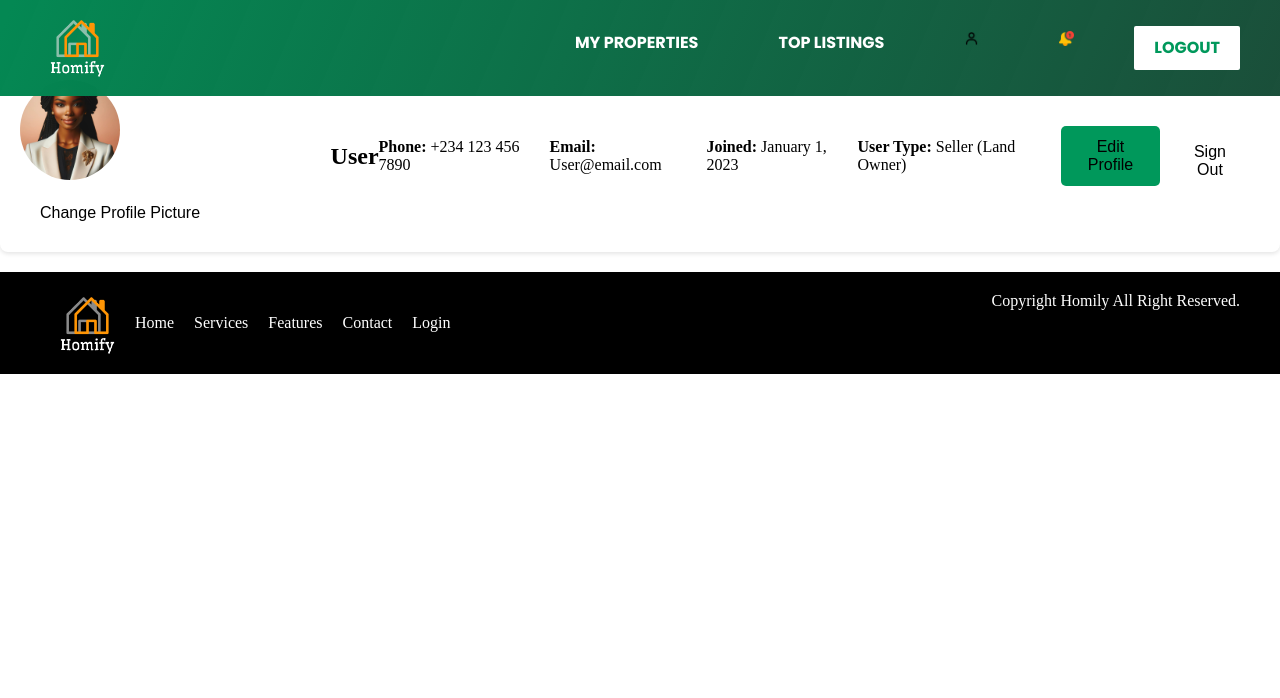
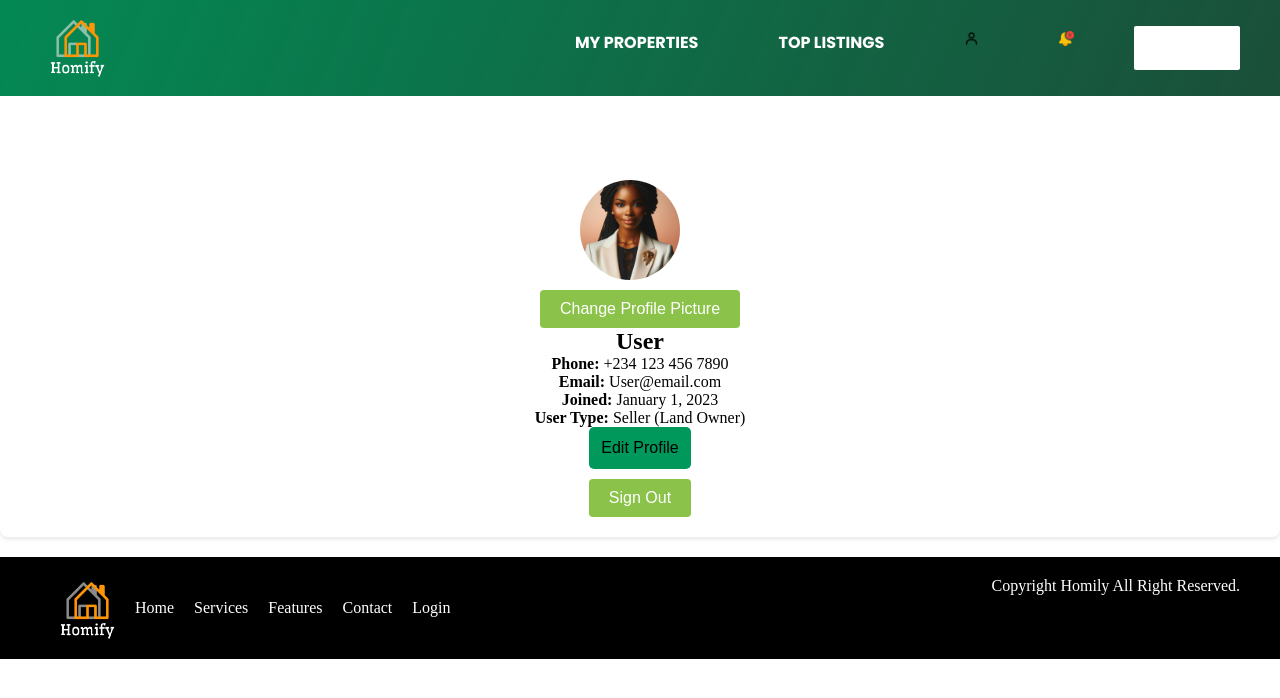
Before and after one commit to Samtegg/Homify, a React (Create React App) app: page /profile in a window 1280 px wide. Shown: the top 698 px of the page. Built offline with nearby package versions, Linux system fonts and the light colour scheme; the HTML template or start-up script is replaced by a standard one.

Commit message:
add the notification page

```diff
--- /dev/null
+++ b/src/components/NotificationComp.js
@@ -0,0 +1,31 @@
+import React from 'react'
+import '../index.css';
+
+const NotificationComp = () => {
+    const notifications = [
+        "New Listing Alert: Luxury 3-bedroom apartment in Lekki Phase 1 just added!",
+        "Your property '2 Bedroom Bungalow' has received 5 new inquiries.",
+        "Reminder: Complete your profile to increase visibility of your listings.",
+        "Your property '2 Bedroom Bungalow' has received 5 new inquiries.",
+        "Reminder: Complete your profile to increase visibility of your listings.",
+        "Your property '2 Bedroom Bungalow' has received 5 new inquiries.",
+        "Reminder: Complete your profile to increase visibility of your listings."
+    ];
+
+  return (
+    <div className='personal-properties-container margin-top'>
+        <section class="notification-bar margin-top3">
+            <h3>Notifications</h3>
+            <ul class="notifications" id="notifications">
+                {
+                    notifications.map(notify => (
+                        <li className='notify-text'>{notify}</li>
+                    ))
+                }
+            </ul>
+        </section>
+    </div>
+  )
+}
+
+export default NotificationComp
--- a/src/index.css
+++ b/src/index.css
@@ -1,6 +1,16 @@
 @import url('https://fonts.googleapis.com/css2?family=Poppins:ital,wght@0,100;0,200;0,300;0,400;0,500;0,600;0,700;0,800;0,900;1,100;1,200;1,300;1,400;1,500;1,600;1,700;1,800;1,900&display=swap');
 
 /* ----- Base/Global style ----- */
+:root {
+	--primary-green: #4CAF50;
+	--light-green: #8BC34A;
+	--dark-green: #45a049;
+	--white: #FFFFFF;
+	--gray: #F5F5F5;
+	--dark-gray: #333333;
+	--hover-gray: #E0E0E0;
+}
+
 *,
 *::before,
 *::after {
@@ -29,7 +39,7 @@ html {
 
 body{
     width: 100%;
-    height: 100vh;
+
 
 }
 
@@ -87,6 +97,7 @@ margin: 0 10px;
     gap: 10px;
     align-items: center;
     transition: color 0.3s, transform 0.3s;
+    color: #fff;
 }
 
 .first-nav > li > a:hover{
@@ -739,6 +750,9 @@ text-align: left;
     background-color: #000;
     padding: 20px 40px;
     color: #fff;
+    width: 100%;
+
+
 }
 .first-footer{
     display: flex;
@@ -1518,17 +1532,27 @@ h1, h2 {
 	padding: 20px;
 	margin-bottom: 20px;
 	box-shadow: 0 2px 4px rgba(0,0,0,0.1);
+
 }
 
 .user-info {
-	display: flex;
-	justify-content: space-between;
+    display: flex;
+    flex-direction: column;
+	justify-content: center;
 	align-items: center;
 }
 
 .user-details {
 	display: flex;
+    flex-direction: column;
 	align-items: center;
+}
+
+.profile-picture-container{
+    display: flex;
+    flex-direction: column;
+    justify-content: center;
+    align-items: center;
 }
 
 .profile-picture {
@@ -1567,8 +1591,9 @@ h1, h2 {
 .margin-top{
 	margin-top: 40px;
 }
+
 .margin-top2{
-	margin-top: 60px;
+	margin-top: 80px;
 }
 .property-list, .transaction-list {
 	list-style-type: none;
@@ -1632,7 +1657,8 @@ h1, h2 {
 	color: var(--white);
 	padding: 10px;
 	border-radius: 4px;
-	margin-bottom: 20px;
+	margin-bottom: 150px;
+    margin-top: 120px;
 }
 
 .notifications {
@@ -1905,3 +1931,5 @@ margin: 50px 0;
     font-size: 15px;
     color: #000;
 }
+
+/* Notification */
--- a/src/pages/Notification.js
+++ b/src/pages/Notification.js
@@ -0,0 +1,16 @@
+import React from 'react'
+import NotificationComp from '../components/NotificationComp'
+import DashboardHeader from '../components/DashboardHeader'
+import Footer from '../components/Footer'
+
+const Notification = () => {
+  return (
+    <div className='dashboard-container'>
+        <DashboardHeader />
+        <NotificationComp />
+        <Footer />
+    </div>
+  )
+}
+
+export default Notification
--- a/src/pages/Profile.js
+++ b/src/pages/Profile.js
@@ -9,7 +9,7 @@ const Profile = () => {
      <div className='dashboard-container'>
       <DashboardHeader />
       <section className="user-overview margin-top2">
-              <div className="user-info">
+              <div className="user-info margin-top2">
                   <div className="profile-picture-container">
                       <img id="profile-picture" src={Human} alt="human_image" className="profile-picture" />
                       <button className="change-picture-btn" >Change Profile Picture</button>
```
